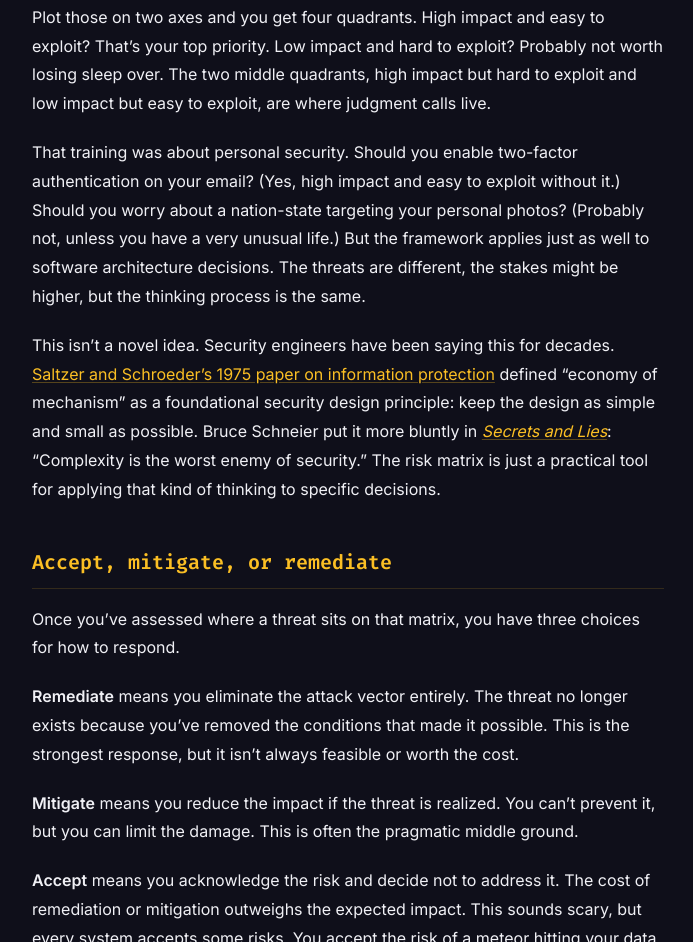
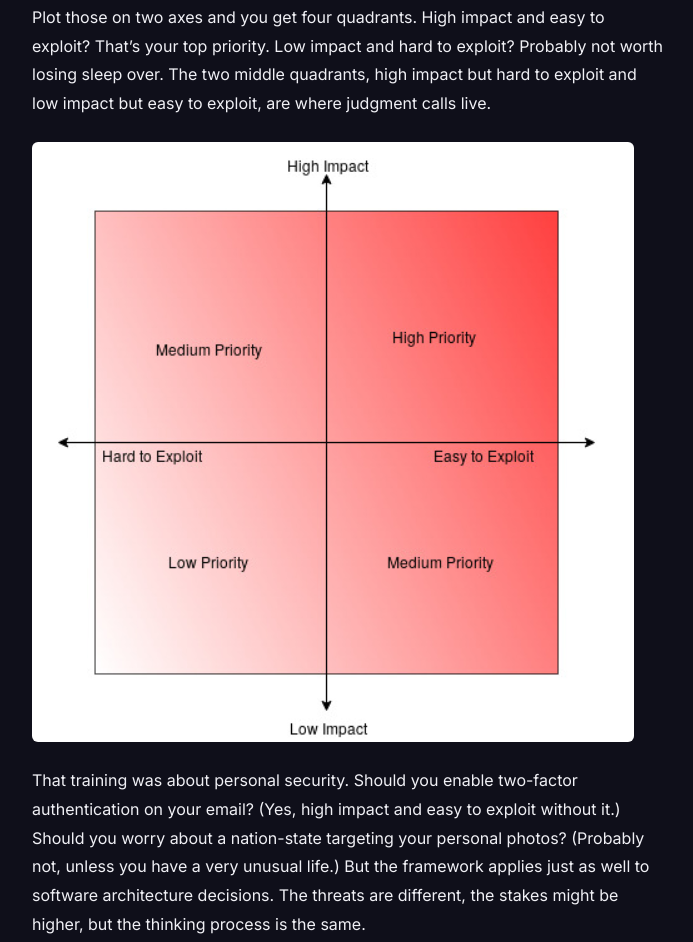
Before and after one commit to dcmcand/chuckmcandrew.com, an Astro site: page /blog/threat-modeling-for-developers in a window 1280 px wide. Shown: the part 1216-2158 px from the top of the page, without its empty margins (292-985 px from the left). Built offline with nearby package versions, Linux system fonts and the light colour scheme; Astro itself is replaced by a stand-in of ours.

Commit message:
Add risk assessment matrix image to threat modeling post

```diff
--- a/src/content/blog/threat-modeling-for-developers.md
+++ b/src/content/blog/threat-modeling-for-developers.md
@@ -23,6 +23,8 @@ The interesting security decisions, the ones that actually require thought and t
 Back in 2015, I put together a security training course about personal online security. One of the core concepts was a simple risk assessment framework. For any given threat, you evaluate two things: how bad is it if someone pulls it off (impact), and how realistic is it that they will (exploitability).
 
 Plot those on two axes and you get four quadrants. High impact and easy to exploit? That's your top priority. Low impact and hard to exploit? Probably not worth losing sleep over. The two middle quadrants, high impact but hard to exploit and low impact but easy to exploit, are where judgment calls live.
+
+![Risk assessment matrix showing four quadrants: High Impact + Easy to Exploit is High Priority, High Impact + Hard to Exploit is Medium Priority, Low Impact + Easy to Exploit is Medium Priority, and Low Impact + Hard to Exploit is Low Priority.](/images/threat-model.png)
 
 That training was about personal security. Should you enable two-factor authentication on your email? (Yes, high impact and easy to exploit without it.) Should you worry about a nation-state targeting your personal photos? (Probably not, unless you have a very unusual life.) But the framework applies just as well to software architecture decisions. The threats are different, the stakes might be higher, but the thinking process is the same.
 
```
Also changed, not shown: public/images/threat-model.png (added).
